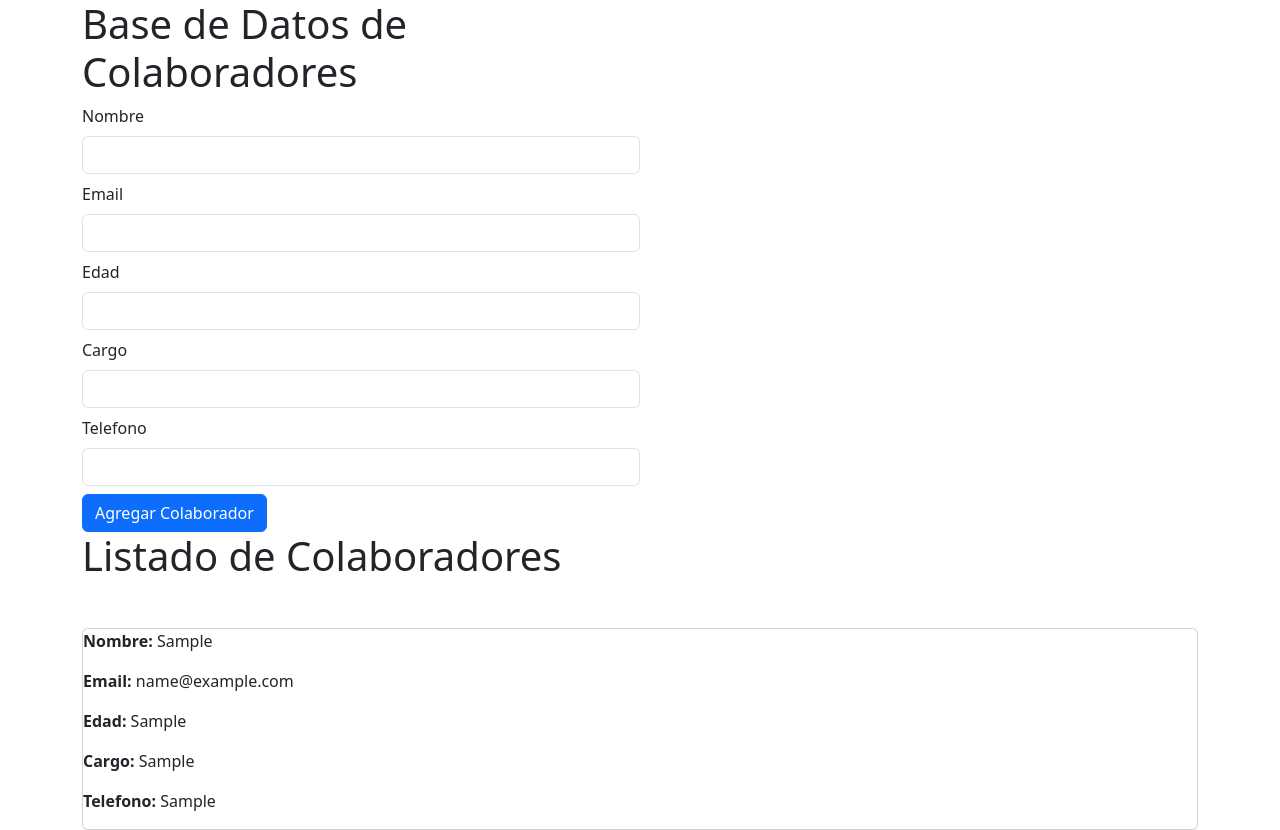
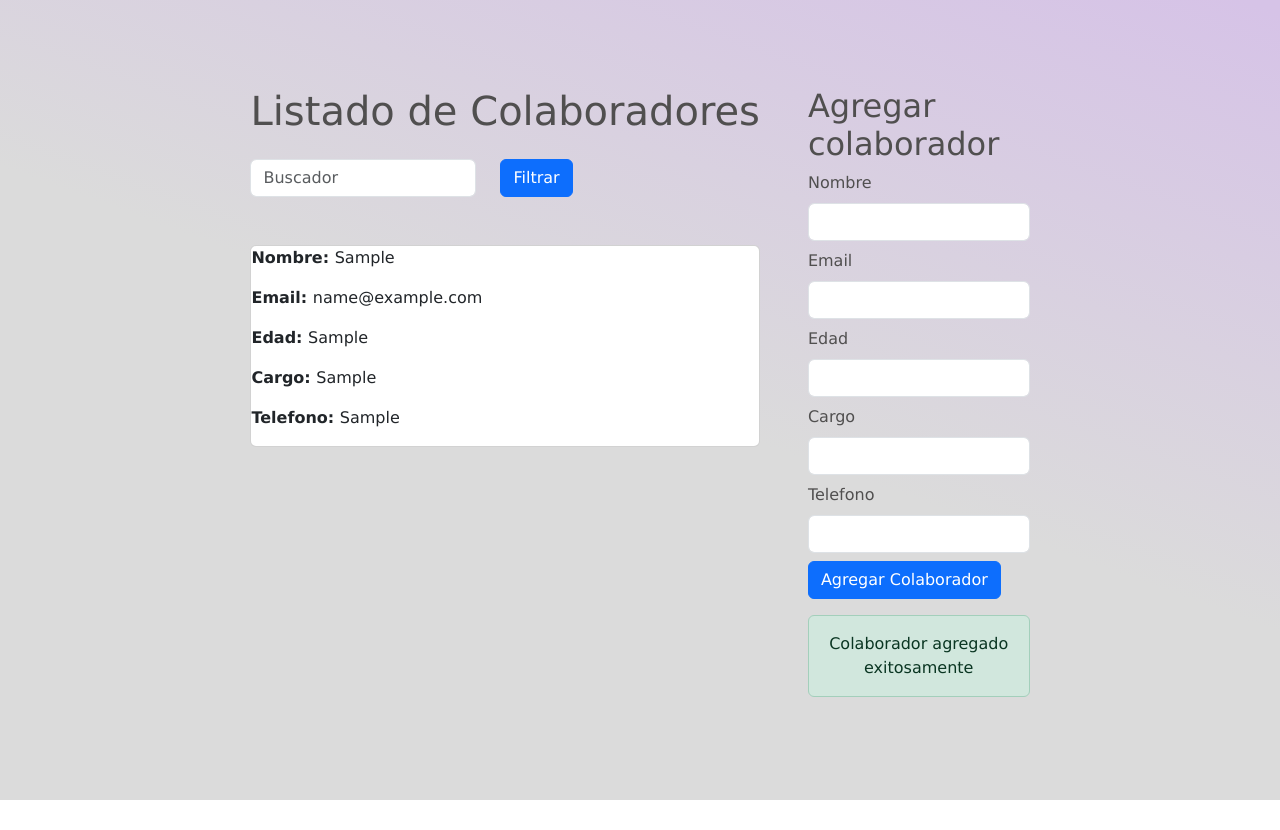
Before and after one commit to hhsanchezpp/bd_colaboradores, a React (Vite) app: page / in a window 1280 px wide. Both pictures are taken after typing "Sample", "name@example.com", "Sample", "Sample", "Sample" into the empty fields and a click on the button "Agregar Colaborador". After the commit the page ends 800 px from the top, so only its background shows below. Built offline with nearby package versions, Linux system fonts and the light colour scheme.

Commit message:
Organiza componentes en el app.jsx, da estilo y pasa props necesarios

```diff
--- a/src/App.jsx
+++ b/src/App.jsx
@@ -1,14 +1,28 @@
-import { useState, useEffect } from 'react'
-import Formulario from "./components/Formulario"
-import Listado from "./components/Listado"
+import { useState} from "react";
+import "./App.css"
+import Formulario from "./components/Formulario";
+import Listado from "./components/Listado";
+import Alerts from "./components/Alerts/Alerts";
+import Buscador from "./components/Buscador/Buscador";
 
-const App = () =>  {
-  const [colaboradores, setColaboradores] = useState([])
-  return (
-    <div className='container'>
-      <Formulario colaboradores={colaboradores} setColaboradores={setColaboradores} />
-      <Listado colaboradores={colaboradores} />
-    </div>
-  )
-}
-export default App
+const App = () => {
+	const [colaboradores, setColaboradores] = useState([]);
+	const [mensaje, setMensaje] = useState("");
+	const [error, setError] = useState(false);
+	const [exito, setExito] = useState(false);
+	return (
+		<div className="container-fluid d-flex justify-content-center flex-wrap gap-5">
+			<div>
+      <h1 className="mb-4">Listado de Colaboradores</h1>
+				<Buscador/>
+				<Listado colaboradores={colaboradores} />
+			</div>
+			<div className="w-25">
+				<Formulario colaboradores={colaboradores} setColaboradores={setColaboradores} setError={setError} setExito={setExito} setMensaje={setMensaje} />
+				{error && <Alerts color={"danger"} mensaje={mensaje} />}
+				{exito && <Alerts color={"success"} mensaje={mensaje} />}
+			</div>
+		</div>
+	);
+};
+export default App;
--- a/src/components/Alerts/Alerts.jsx
+++ b/src/components/Alerts/Alerts.jsx
@@ -1,8 +1,8 @@
 import PropsTypes from "prop-types"
 const Alerts = ({mensaje, color}) => {
   return (
-    <div>
-        <p className= {`alert alert-${color}`} >{mensaje}</p>
+    <div className="text-center mt-3 ">
+        <p className= {` alert alert-${color}`} >{mensaje}</p>
     </div>
   )
 }
--- a/src/components/Buscador/Buscador.jsx
+++ b/src/components/Buscador/Buscador.jsx
@@ -21,7 +21,7 @@ const [cap, setCap] = useState("")
     }
 
     return (
-        <div className="d-flex gap-4">
+        <div className="d-flex gap-4 ">
             <form className="d-flex gap-4" onSubmit={filtrar} >
                 <input
                     className="form-control"
--- a/src/components/Formulario.jsx
+++ b/src/components/Formulario.jsx
@@ -1,24 +1,23 @@
 import { useState } from "react";
 
-const Formulario = ({colaboradores, setColaboradores}) => {
+const Formulario = ({ colaboradores, setColaboradores, setError, setExito, setMensaje }) => {
   const [name, setName] = useState("");
   const [email, setEmail] = useState("");
   const [edad, setEdad] = useState("");
   const [cargo, setCargo] = useState("");
   const [telefono, setTelefono] = useState("");
-  const [error, setError] = useState(false)
-  const [mensaje, setMensaje] = useState('')
-
 
   const handleSubmit = (e) => {
     e.preventDefault();
     if (!name || !email || !edad || !cargo || !telefono) {
       setError(true);
+      setExito(false)
       setMensaje('Todos los datos son obligatorios')
       return;
     } else {
       setError(false);
-        alert('Formulario enviado');
+      setExito(true)
+      setMensaje("Colaborador agregado exitosamente")
       setName("");
       setEmail("");
       setEdad("");
@@ -29,11 +28,10 @@ const Formulario = ({colaboradores, setColaboradores}) => {
     }
   }
   return (
-    <div className="w-50">
-      <h1> Base de Datos de Colaboradores</h1>
+    <div className="">
+      <h2> Agregar colaborador</h2>
       <form onSubmit={handleSubmit}>
         <div className="mb-2">
-                  {error && <p className="text-danger">{mensaje}</p>}
 
           <label className="form-label" htmlFor="name">
             Nombre
@@ -104,7 +102,7 @@ const Formulario = ({colaboradores, setColaboradores}) => {
           />
         </div>
 
-        <button type="submit" className="btn btn-primary">
+        <button type="submit" className="btn btn-primary ">
           Agregar Colaborador
         </button>
       </form>
--- a/src/components/Listado.jsx
+++ b/src/components/Listado.jsx
@@ -2,7 +2,6 @@ import BoxCard from './BoxCard';
 const Listado = ({ colaboradores }) => {
   return (
     <>
-      <h1>Listado de Colaboradores</h1>
 
      {colaboradores.map((cli, index) => (
        <BoxCard key={index}  colaboradore={cli} />
```
Lines whose indentation alone changed are shown as unchanged.
